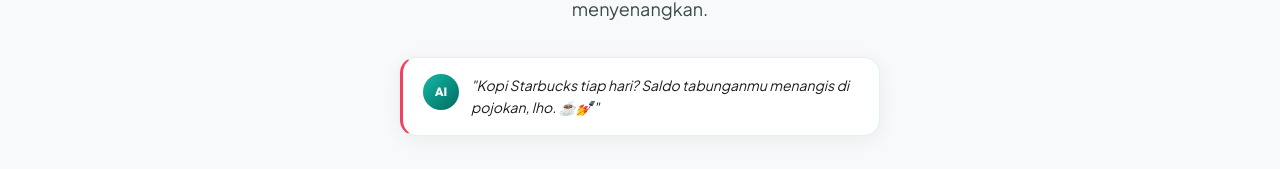
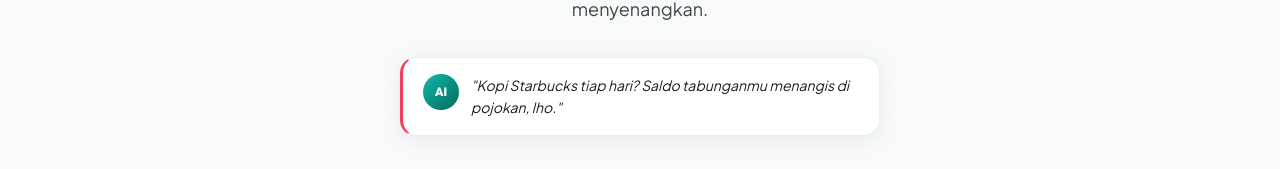
Before and after one commit to lesjourss/StrukIn-App, a React (Vite) app: page / in a window 1280 px wide. Shown: the part 510-679 px from the top of the page. Built offline with nearby package versions, Linux system fonts and the light colour scheme; no server answers.

Commit message:
fix landing page

```diff
--- a/src/components/LandingPage.jsx
+++ b/src/components/LandingPage.jsx
@@ -104,7 +104,7 @@
           <div className="lp-hero-roast">
             <div className="lp-roast-avatar">AI</div>
             <div className="lp-roast-bubble">
-              "Kopi Starbucks tiap hari? Saldo tabunganmu menangis di pojokan, lho. ☕️💅"
+              "Kopi Starbucks tiap hari? Saldo tabunganmu menangis di pojokan, lho."
             </div>
           </div>
           <div className="lp-hero-actions">
```
